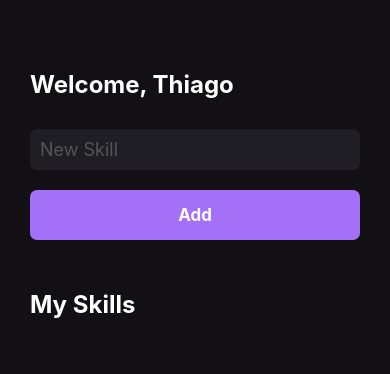
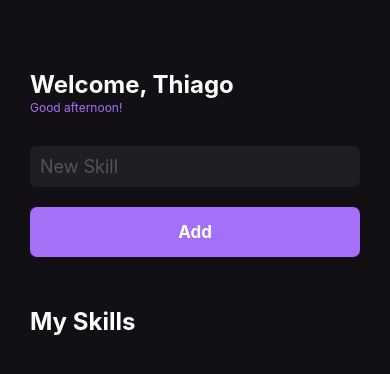
Before and after one commit to thiagonmiziara/myskills, a React Native app: screen / in a window 390 px wide. Shown: the top 374 px of the page. Built offline with nearby package versions, Linux system fonts and the light colour scheme.

Commit message:
add greeting

```diff
--- a/src/pages/Home.js
+++ b/src/pages/Home.js
@@ -1,4 +1,4 @@
-import React, { useState } from "react";
+import React, { useState, useEffect } from "react";
 import {
   View,
   Text,
@@ -13,14 +13,28 @@ import { SkillCard } from "../components/SkillCard";
 export function Home() {
   const [newSkill, setNewSkill] = useState("");
   const [mySkills, setMySkills] = useState([]);
+  const [greeting, setGreeting] = useState("");
 
   function handleAddNewSkill() {
     setMySkills((oldState) => [...oldState, newSkill]);
   }
 
+  useEffect(() => {
+    const currentHour = new Date().getHours();
+    if (currentHour < 12) {
+      setGreeting("Good morning!");
+    } else if (currentHour >= 12 && currentHour > 18) {
+      setGreeting("Good afternoon!");
+    } else {
+      setGreeting("Good night!");
+    }
+  }, []);
+
   return (
     <View style={styles.container}>
       <Text style={styles.title}>Welcome, Thiago</Text>
+
+      <Text style={styles.greetings}>{greeting}</Text>
 
       <TextInput
         style={styles.input}
@@ -32,15 +46,12 @@ export function Home() {
       <Button onPress={handleAddNewSkill} />
 
       <Text style={[styles.title, { marginVertical: 50 }]}>My Skills</Text>
+
       <FlatList
         data={mySkills}
-        keyExtractor={item => item}
-        renderItem={({item})=> (
-          <SkillCard skill={item} />
-        )}
+        keyExtractor={(item) => item}
+        renderItem={({ item }) => <SkillCard skill={item} />}
       />
-
-
     </View>
   );
 }
@@ -66,4 +77,10 @@ const styles = StyleSheet.create({
     marginTop: 30,
     borderRadius: 7,
   },
+  greetings: {
+    color: "#a370f7",
+    fontSize: 12,
+    marginVertical: 1,
+
+  },
 });
```
